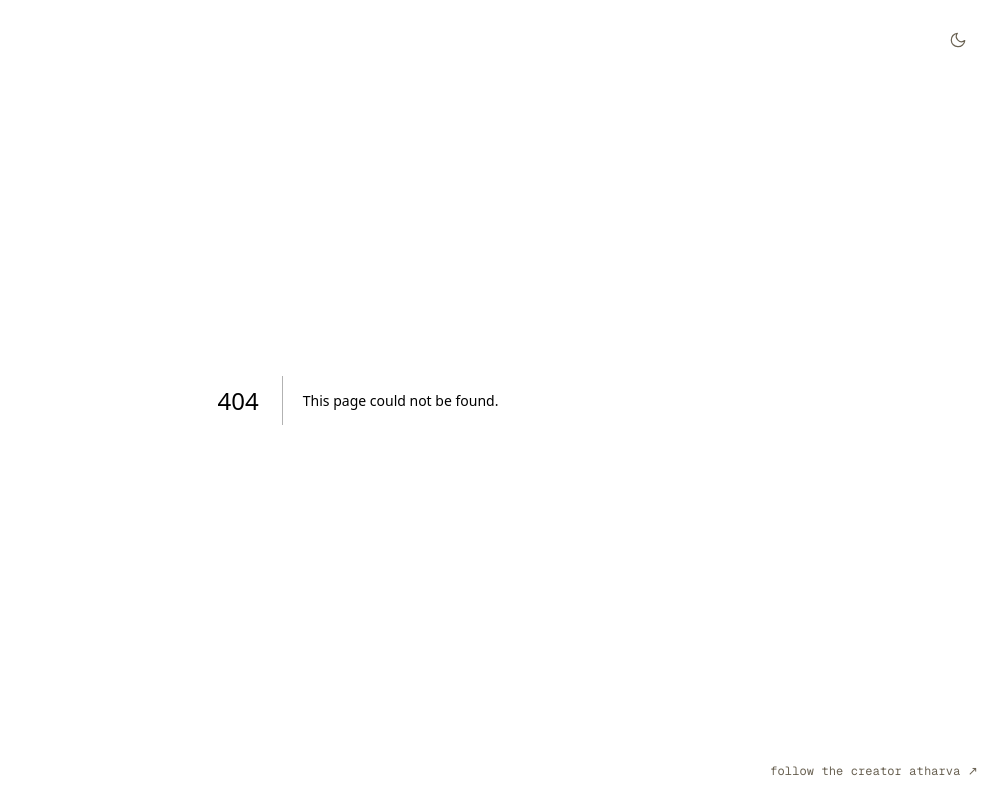
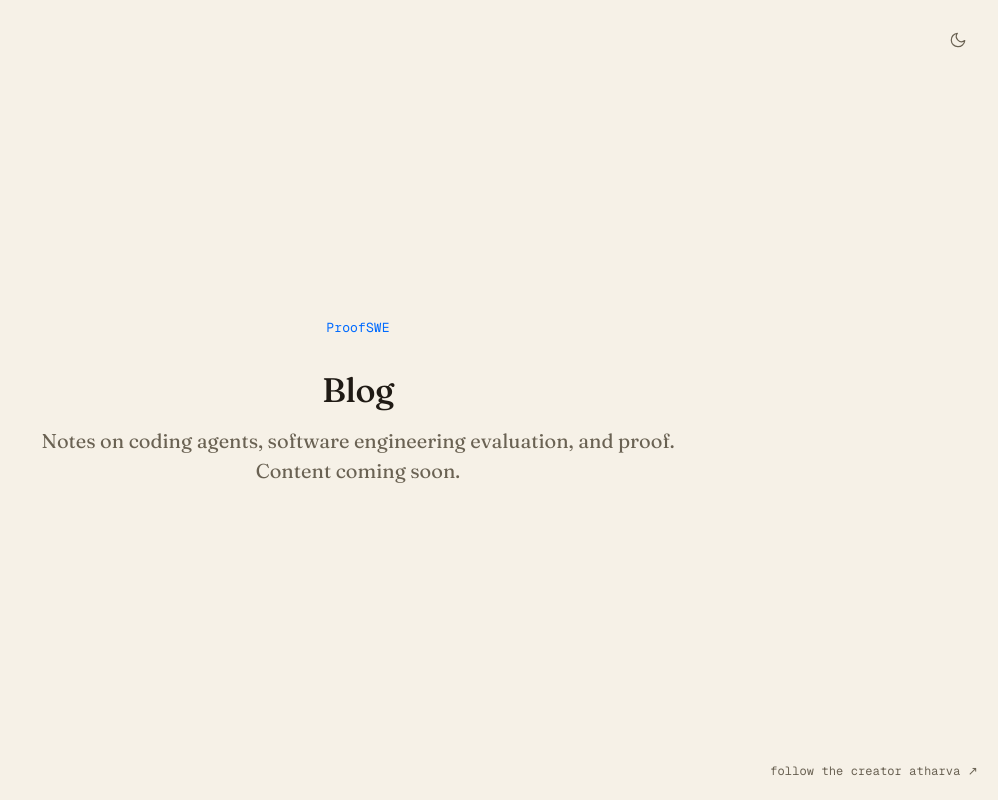
Before and after one commit to Atharva-Kanherkar/proofswe, a Next.js app in the folder web/: page /blog in a window 1280 px wide. Before the commit this address had no page. Shown: the whole page, without its empty margins (282-1280 px from the left). Built offline with nearby package versions, Linux system fonts and the light colour scheme.

Commit message:
feat(web): add blog placeholder

```diff
--- /dev/null
+++ b/web/app/blog/page.tsx
@@ -0,0 +1,27 @@
+import type { Metadata } from "next";
+import Link from "next/link";
+
+export const metadata: Metadata = {
+  title: "Blog",
+  description: "ProofSWE notes and essays.",
+  alternates: { canonical: "/blog" },
+};
+
+export default function BlogPage() {
+  return (
+    <main className="flex min-h-svh flex-col items-center justify-center px-6 py-20 text-center">
+      <div className="rise max-w-2xl" style={{ animationDelay: "0.05s" }}>
+        <Link href="/" className="hero-link inline-flex">
+          ProofSWE
+        </Link>
+
+        <h1 className="hero-tagline mt-8">Blog</h1>
+
+        <p className="hero-sub mt-4">
+          Notes on coding agents, software engineering evaluation, and proof.
+          Content coming soon.
+        </p>
+      </div>
+    </main>
+  );
+}
--- a/web/app/layout.tsx
+++ b/web/app/layout.tsx
@@ -21,7 +21,7 @@ const mono = Geist_Mono({
 
 const SITE = "https://proofswe.com";
 const DESC =
-  "SWE is not solved by tidy benchmarks. ProofSWE turns real coding agent sessions into reproducible software tasks and tests whether the work survives ambiguity, review, and execution.";
+  "benchmarks are dead. proof is not. ProofSWE scores coding agents on real developer sessions, not toy tests. Launching soon.";
 
 export const metadata: Metadata = {
   metadataBase: new URL(SITE),
--- a/web/app/opengraph-image.tsx
+++ b/web/app/opengraph-image.tsx
@@ -1,8 +1,7 @@
 import { ImageResponse } from "next/og";
 import { loadFraunces } from "@/lib/og-font";
 
-export const alt =
-  "ProofSWE. SWE is not solved by tidy benchmarks.";
+export const alt = "ProofSWE. benchmarks are dead. proof is not.";
 export const size = { width: 1200, height: 630 };
 export const contentType = "image/png";
 
@@ -69,7 +68,7 @@ export default async function Image() {
         </div>
 
         <div style={{ display: "flex", fontSize: 26, color: "#6a6253" }}>
-          real coding agent sessions · reproducible proof · agentclash.dev
+          launching soon · agentclash.dev
         </div>
       </div>
     ),
--- a/web/app/page.tsx
+++ b/web/app/page.tsx
@@ -18,12 +18,10 @@ export default function Home() {
       </p>
 
       <p
-        className="rise hero-sub mt-4 max-w-2xl"
+        className="rise hero-sub mt-4 max-w-md"
         style={{ animationDelay: "0.25s" }}
       >
-        SWE is not solved by passing tidy benchmarks. ProofSWE turns real coding
-        agent sessions into reproducible software tasks, then tests whether the
-        work survives ambiguity, review, and execution.
+        free yourself from benchmark pain, launching soon.
       </p>
 
       <a
@@ -31,7 +29,7 @@ export default function Home() {
         target="_blank"
         rel="noopener noreferrer"
         className="rise hero-link mt-10 inline-flex items-center gap-1.5 transition-colors"
-        style={{ animationDelay: "0.35s" }}
+        style={{ animationDelay: "0.4s" }}
       >
         an agentclash joint
         <span aria-hidden="true">↗</span>
--- a/web/app/sitemap.ts
+++ b/web/app/sitemap.ts
@@ -10,5 +10,11 @@ export default function sitemap(): MetadataRoute.Sitemap {
       changeFrequency: "weekly",
       priority: 1,
     },
+    {
+      url: `${SITE}/blog`,
+      lastModified: new Date(),
+      changeFrequency: "monthly",
+      priority: 0.6,
+    },
   ];
 }
```
